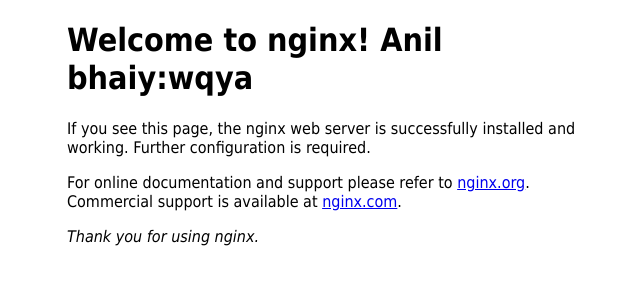
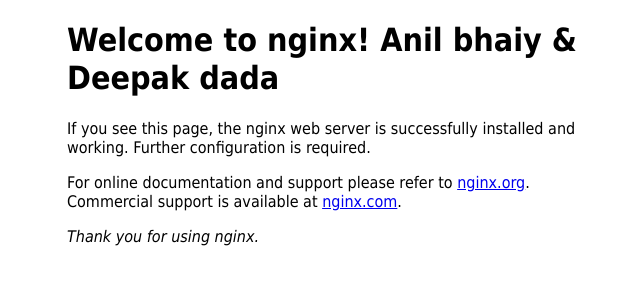
Before and after one commit to tuzsepyarhonahiraha/centralgit, a plain HTML site: page index.html in a window 1280 px wide. Shown: the whole page, without its empty margins (293-933 px from the left). Drawn offline with Linux system fonts and the light colour scheme.

Commit message:
wecome deepak

```diff
--- a/index.html
+++ b/index.html
@@ -9,7 +9,7 @@
 </style>
 </head>
 <body>
-<h1>Welcome to nginx! Anil bhaiy:wqya</h1>
+<h1>Welcome to nginx! Anil bhaiy & Deepak dada</h1>
 <p>If you see this page, the nginx web server is successfully installed and
 working. Further configuration is required.</p>
 
```
